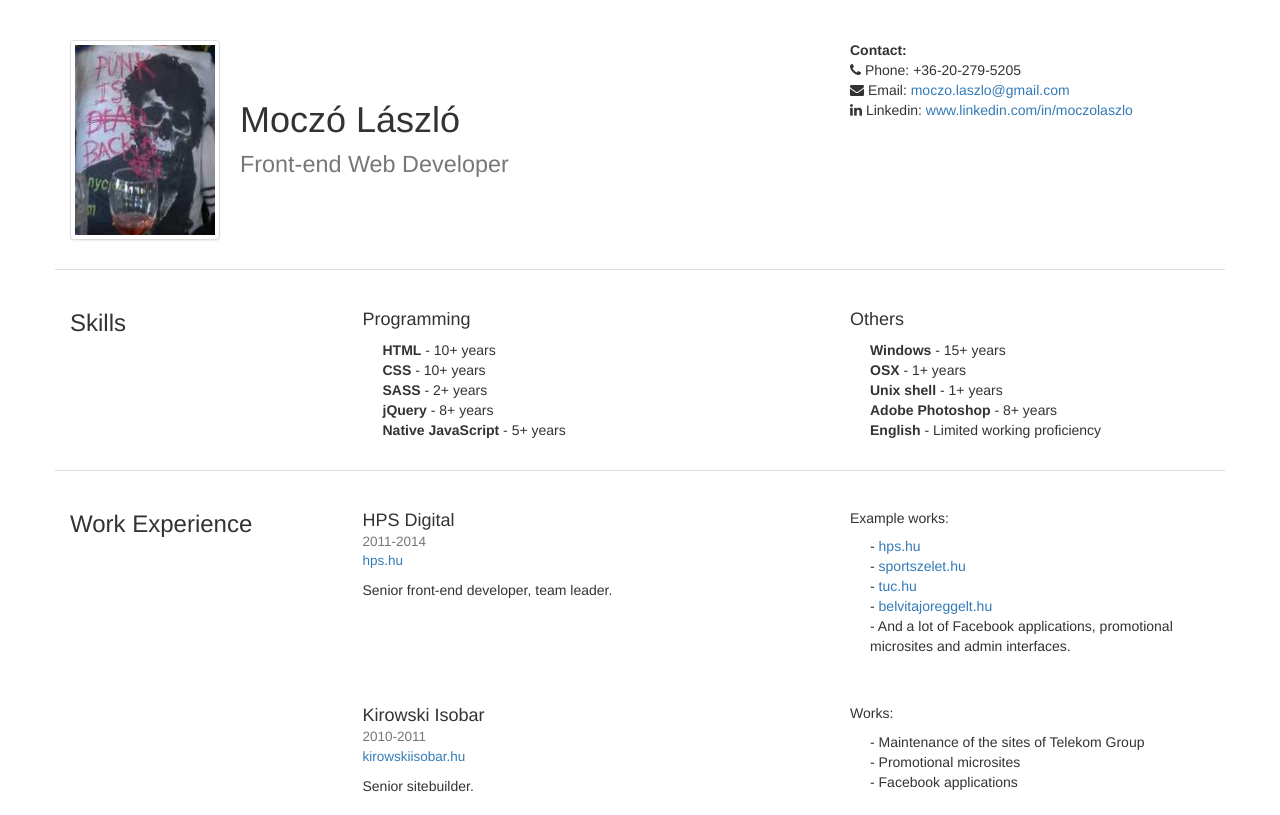
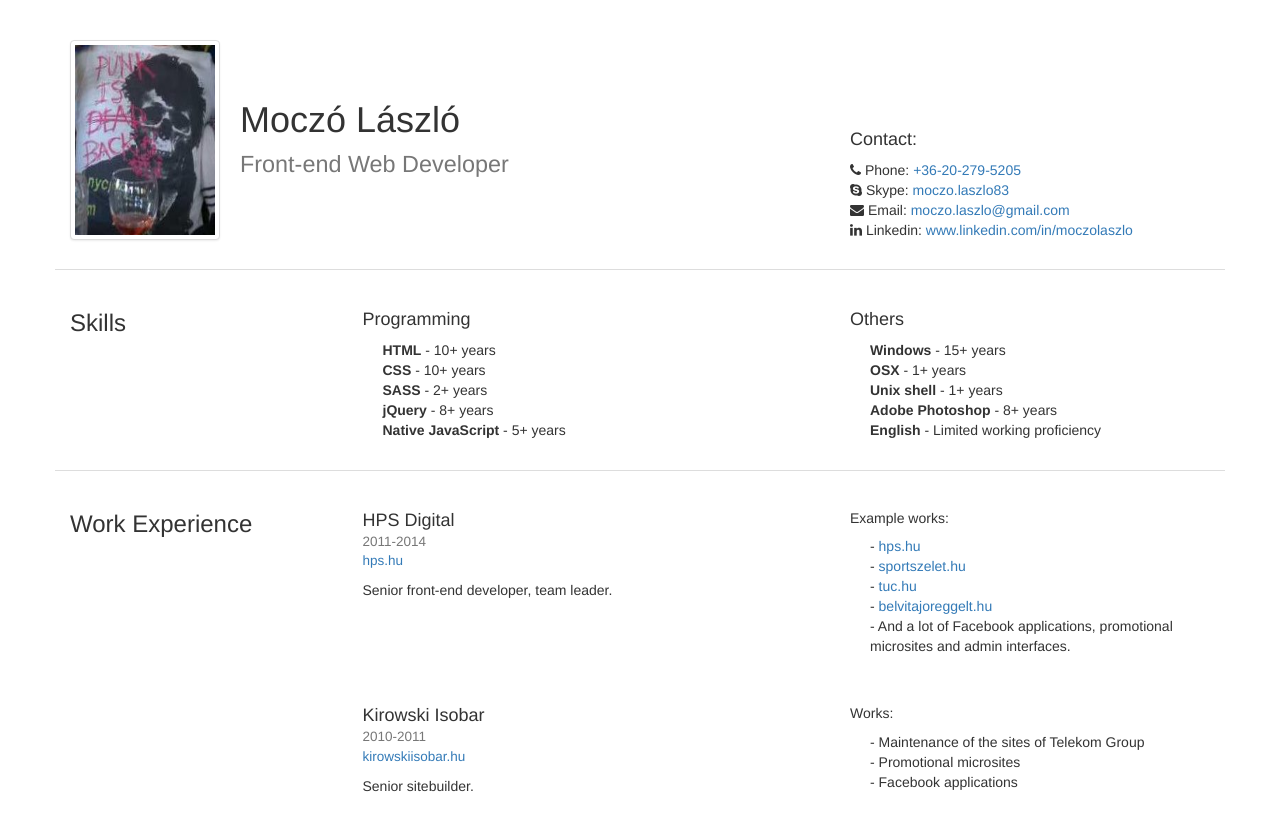
Before and after one commit to moczolaszlo/moczolaszlo.github.io, a plain HTML site: page CV/index.html in a window 1280 px wide. Shown: the top 815 px of the page. Drawn offline with nearby package versions, Linux system fonts and the light colour scheme.

Commit message:
CV
Fixes

```diff
--- a/CV/cv.css
+++ b/CV/cv.css
@@ -9,6 +9,10 @@ header img {
 
 header h1 {
 	margin-top: 60px;
+}
+
+header address {
+	padding-top: 80px;
 }
 
 section {
--- a/CV/index.html
+++ b/CV/index.html
@@ -7,6 +7,9 @@
 	<link rel="stylesheet" href="//netdna.bootstrapcdn.com/bootstrap/3.1.1/css/bootstrap-theme.min.css">
 	<link href="//netdna.bootstrapcdn.com/font-awesome/4.0.3/css/font-awesome.css" rel="stylesheet">
 	<link rel="stylesheet" href="cv.css">
+	<!--[if lt IE 9]>
+		<script src="//oss.maxcdn.com/libs/html5shiv/3.7.0/html5shiv.js"></script>
+	<![endif]-->
 </head>
 <body>
 	<div class="container">
@@ -20,8 +23,9 @@
 			</div>
 			<div class="col-md-4">
 				<address>
-					<strong>Contact:</strong><br>
-					<i class="fa fa-phone"></i> Phone: +36-20-279-5205<br>
+					<h4>Contact:</h4>
+					<i class="fa fa-phone"></i> Phone: <a href="tel:+36202795205">+36-20-279-5205</a><br>
+					<i class="fa fa-skype"></i> Skype: <a href="skype:moczo.laszlo83">moczo.laszlo83</a><br>
 					<i class="fa fa-envelope"></i> Email: <a href="mailto:moczo.laszlo@gmail.com">moczo.laszlo@gmail.com</a><br>
 					<i class="fa fa-linkedin"></i> Linkedin: <a href="https://www.linkedin.com/in/moczolaszlo" target="_blank">www.linkedin.com/in/moczolaszlo</a>
 				</address>
@@ -169,11 +173,11 @@
 				</div>
 			</div>
 		</section>
-		<footer>
+		<footer class="hidden-print">
 			<a href="moczo.laszlo.pdf" target="_blank" download="moczo.laszlo.pdf"><i class="fa fa-download"></i> Download as PDF</a><a href="#print"><i class="fa fa-print"></i> Print</a><a href="#top"><i class="fa fa-arrow-up"></i> To top</a>
 		</footer>
 	</div>
-	<script src="//code.jquery.com/jquery-1.10.2.min.js"></script>
+	<script src="//code.jquery.com/jquery-1.11.0.min.js"></script>
 	<script src="cv.js"></script>
 </body>
 </html>
```
